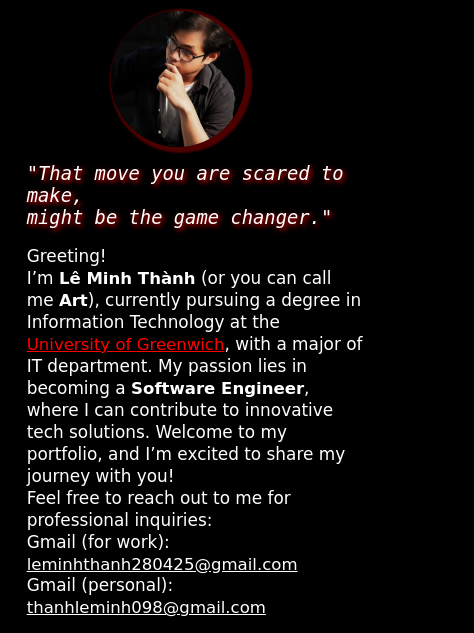
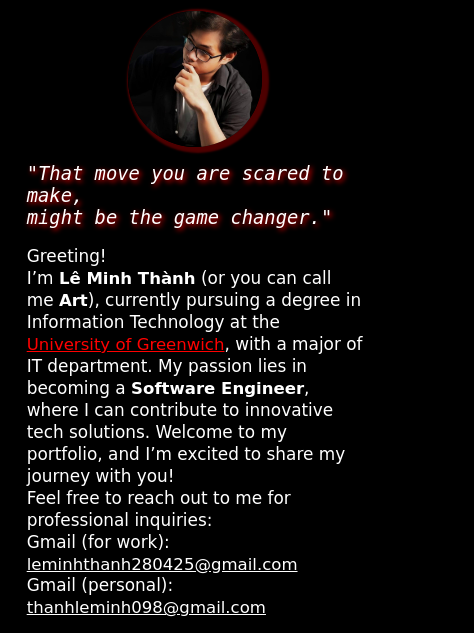
Before and after one commit to ArtLMT/Portfolio, a plain HTML site: page index.html in a window 390 px wide. Shown: the part 136-769 px from the top of the page, 474 px wide, since content can reach past the window. Drawn offline with Linux system fonts and the light colour scheme.

Commit message:
Update %

```diff
--- a/style.css
+++ b/style.css
@@ -188,6 +188,7 @@ img.iconskill{
 
 @media screen and (max-width: 600px){
     * {
+        max-width:100%;
         font-size: 98%;
         color: white;
         font-family: Cursive, Monospace;
@@ -211,7 +212,7 @@ img.iconskill{
         height: 40%;
         width: 40%;
         border-radius: 50%;
-        margin-left: 25%;
+        margin-left: 30%;
         margin-top: 5%;
         margin-bottom: 5%;
         box-shadow:3px 2px 2px 4px rgba(255, 0, 0, 0.3);
```
